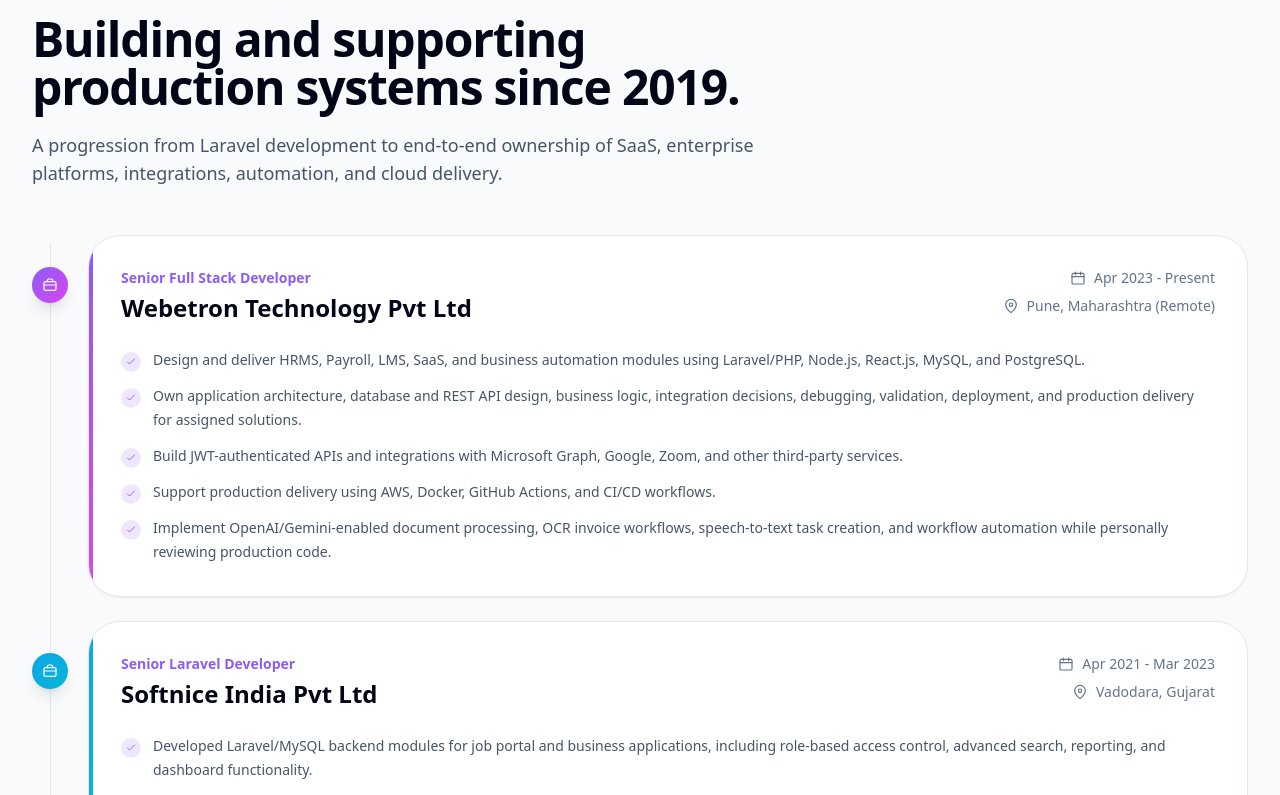
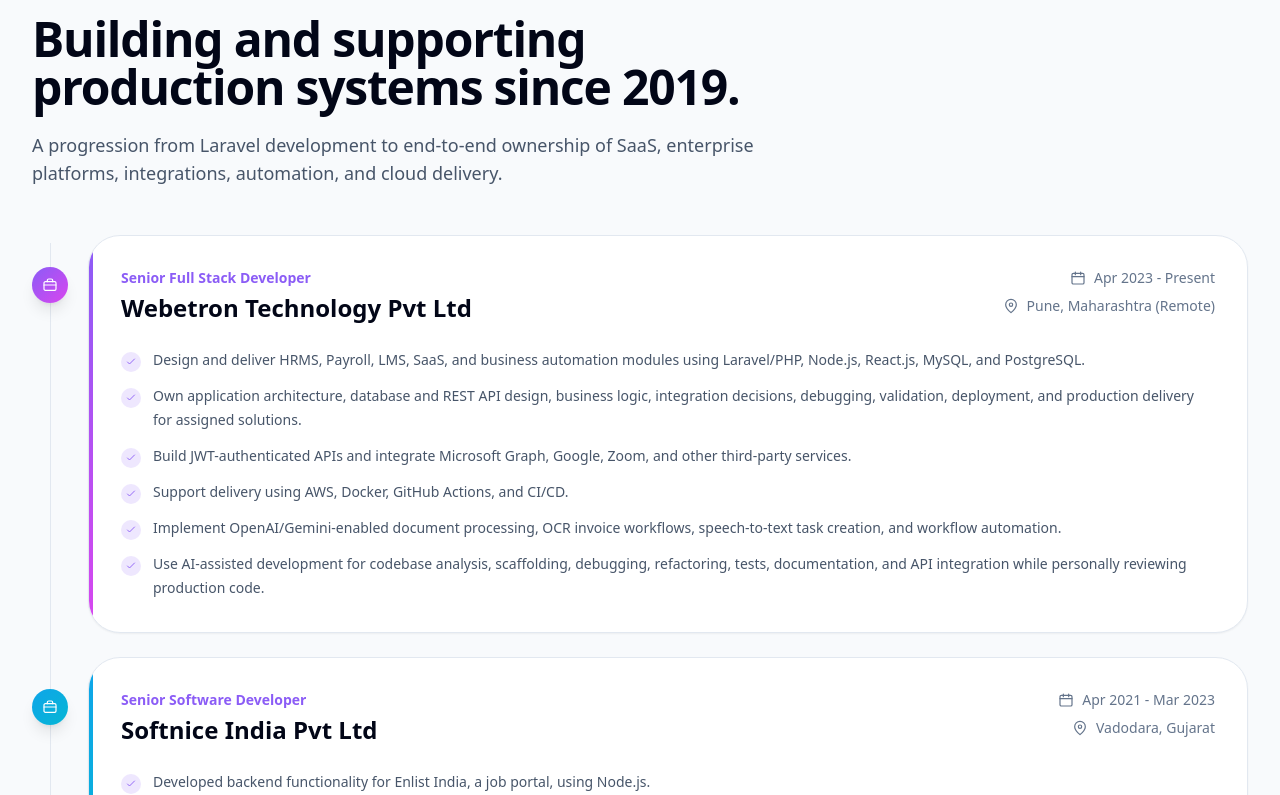
Before and after one commit to nikhil3112/nikhil-portfolio, a React (Vite) app: page / in a window 1280 px wide. Shown: the part 2005-2800 px from the top of the page. Built offline with nearby package versions, Linux system fonts and the light colour scheme.

Commit message:
feat: upgrade portfolio content - add Enlist & QRFlyer projects, category filters, and impact metrics

```diff
--- a/src/portfolioData.js
+++ b/src/portfolioData.js
@@ -23,11 +23,18 @@
   linkedin: "https://www.linkedin.com/in/nikhil-anande-552197101/",
   avatar: "https://avatars.githubusercontent.com/u/55823957",
   resumeFile: "Nikhil_Anande_Resume_September_2026.pdf",
+  fullTimeCareerStart: 2019,
+  snapshot: [
+    "Own architecture, database, API, and business-logic decisions",
+    "Build SaaS and enterprise workflows across backend and frontend",
+    "Integrate cloud, Microsoft, payment, OCR, and LLM services",
+    "Review, validate, deploy, and support production delivery",
+  ],
 };
 
 export const highlights = [
   { value: yearsOfExperience, label: "Years in professional development" },
-  { value: "4", label: "Featured production case studies" },
+  { value: "6", label: "Featured production case studies" },
   { value: "Full-stack", label: "Architecture through deployment" },
   { value: "AI + SaaS", label: "Current engineering focus" },
 ];
@@ -91,6 +98,8 @@
     items: [
       "OpenAI / GPT",
       "Gemini",
+      "Claude",
+      "GitHub Copilot",
       "Tesseract OCR",
       "Speech-to-Text",
       "LLM Integration",
@@ -139,40 +148,45 @@
     points: [
       "Design and deliver HRMS, Payroll, LMS, SaaS, and business automation modules using Laravel/PHP, Node.js, React.js, MySQL, and PostgreSQL.",
       "Own application architecture, database and REST API design, business logic, integration decisions, debugging, validation, deployment, and production delivery for assigned solutions.",
-      "Build JWT-authenticated APIs and integrations with Microsoft Graph, Google, Zoom, and other third-party services.",
-      "Support production delivery using AWS, Docker, GitHub Actions, and CI/CD workflows.",
-      "Implement OpenAI/Gemini-enabled document processing, OCR invoice workflows, speech-to-text task creation, and workflow automation while personally reviewing production code.",
+      "Build JWT-authenticated APIs and integrate Microsoft Graph, Google, Zoom, and other third-party services.",
+      "Support delivery using AWS, Docker, GitHub Actions, and CI/CD.",
+      "Implement OpenAI/Gemini-enabled document processing, OCR invoice workflows, speech-to-text task creation, and workflow automation.",
+      "Use AI-assisted development for codebase analysis, scaffolding, debugging, refactoring, tests, documentation, and API integration while personally reviewing production code.",
     ],
   },
   {
     company: "Softnice India Pvt Ltd",
-    role: "Senior Laravel Developer",
+    role: "Senior Software Developer",
     period: "Apr 2021 - Mar 2023",
     location: "Vadodara, Gujarat",
     accent: "from-sky-500 to-cyan-500",
     points: [
-      "Developed Laravel/MySQL backend modules for job portal and business applications, including role-based access control, advanced search, reporting, and dashboard functionality.",
-      "Optimized database queries, joins, and indexes and maintained backend business logic for production Laravel applications.",
+      "Developed backend functionality for Enlist India, a job portal, using Node.js.",
+      "Developed backend modules for business applications using Laravel and MySQL.",
+      "Implemented role-based access control, advanced search, reporting, and dashboard functionality.",
+      "Optimized database queries, joins, and indexes, and maintained backend business logic for production Laravel applications.",
     ],
   },
   {
     company: "Weblogysphere Technology Pvt Ltd",
-    role: "Laravel Developer",
+    role: "Software Developer",
     period: "Sep 2020 - Apr 2021",
     location: "Vadodara, Gujarat",
     accent: "from-emerald-500 to-teal-500",
     points: [
-      "Developed API-driven Laravel applications with modular backend architecture.",
-      "Integrated Google, Microsoft, and Dropbox services into client applications.",
+      "Developed API-driven applications using Laravel and Node.js with modular backend architecture.",
+      "Integrated Google, Microsoft, and Dropbox services.",
     ],
   },
   {
     company: "WebbyButter Technology Pvt Ltd",
-    role: "Laravel Developer",
+    role: "Full Stack Developer",
     period: "Jan 2019 - Aug 2020",
     location: "Vadodara, Gujarat",
     accent: "from-amber-500 to-orange-500",
     points: [
+      "Project: QRFlyer | Worked on QRFlyer application development using Laravel for the backend and Angular for the frontend.",
+      "Project: Logistics Projects | Developed Angular application functionality and integrated RESTful APIs for logistics applications.",
       "Built enterprise applications using Laravel and Angular.",
       "Implemented JWT/OAuth2 authentication and financial/operational API modules.",
     ],
@@ -185,10 +199,12 @@
     title: "Identra Pro",
     subtitle: "Identity & Smart Attendance SaaS Platform",
     category: "SaaS Platform",
+    filterCategory: "saas",
+    metric: "Multi-tenant architecture • Automated smart attendance & subscription billing",
     accent: "from-violet-500 to-fuchsia-500",
     description:
       "A multi-tenant platform for identity management, smart attendance, ID cards, subscriptions, agent operations, tenant portals, and payments.",
-    tech: ["Laravel", "MySQL", "React.js", "REST APIs"],
+    tech: ["Laravel", "Node.js", "React.js", "MySQL", "REST APIs"],
     highlights: [
       "Multi-tenant SaaS architecture",
       "Identity, attendance, and ID-card workflows",
@@ -207,6 +223,8 @@
     title: "AI Factory Task Recorder",
     subtitle: "Speech-to-Text Workflow Automation",
     category: "AI Automation",
+    filterCategory: "ai",
+    metric: "Zero-touch data entry • Hands-free voice-to-task via MS Planner & Teams",
     accent: "from-cyan-500 to-blue-500",
     description:
       "A Hinglish voice-to-task workflow that converts spoken input into structured work items, reminders, and KPI tracking across Microsoft tools.",
@@ -236,6 +254,8 @@
     title: "OCR-Based AI Purchase & Invoice Dashboard",
     subtitle: "Document Intelligence & Operations",
     category: "AI + OCR",
+    filterCategory: "ai",
+    metric: "Automated OCR + LLM workflow • Anomaly flagging with AWS S3 storage",
     accent: "from-orange-500 to-rose-500",
     description:
       "An OCR and LLM-assisted invoice workflow that extracts structured purchasing data and surfaces anomalies from scanned documents.",
@@ -266,11 +286,14 @@
     title: "HRMS & Payroll + Enterprise LMS",
     subtitle: "Enterprise Workforce Platforms",
     category: "Enterprise Systems",
+    filterCategory: "enterprise",
+    metric: "Comprehensive workforce platform • Automated payroll & modular LMS",
     accent: "from-emerald-500 to-teal-500",
     description:
       "Enterprise modules for payroll, attendance, employee lifecycle management, learning, assessments, progress tracking, and administrative analytics.",
     tech: [
       "Laravel",
+      "Node.js",
       "React.js",
       "MySQL",
       "PostgreSQL",
@@ -290,6 +313,54 @@
       "Supported deployment and production delivery across cloud-hosted environments.",
     ],
   },
+  {
+    id: "enlist-india",
+    title: "Enlist India",
+    subtitle: "Job Portal & Candidate Matching Platform",
+    category: "Job Portal Platform",
+    filterCategory: "saas",
+    metric: "High-throughput candidate search • Optimized MySQL query indexing & RBAC",
+    accent: "from-blue-500 to-indigo-500",
+    description:
+      "A high-performance recruitment portal and candidate matching platform built with scalable Node.js backend services, advanced query filtering, recruiter pipelines, and role-based permissions.",
+    tech: ["Node.js", "Express.js", "Laravel", "MySQL", "REST APIs", "RBAC"],
+    highlights: [
+      "Candidate job search and application lifecycle",
+      "Advanced multi-criteria search and filter queries",
+      "Role-based access control for recruiters and candidates",
+      "Administrative dashboards and hiring metric reports",
+      "High-throughput query indexing and database optimization",
+    ],
+    engineering: [
+      "Engineered core backend APIs and services using Node.js and Express.",
+      "Designed relational schemas and optimized complex MySQL joins and indexes for rapid search.",
+      "Implemented role-based authorization layers and candidate application pipelines.",
+    ],
+  },
+  {
+    id: "qrflyer",
+    title: "QRFlyer",
+    subtitle: "Dynamic QR Code & Marketing Flyer Platform",
+    category: "Marketing Automation",
+    filterCategory: "enterprise",
+    metric: "Dynamic QR flyer engine • Real-time scan tracking & marketing analytics",
+    accent: "from-amber-500 to-rose-500",
+    description:
+      "A full-stack marketing application for generating, customizing, and managing dynamic trackable QR codes and promotional flyers with campaign analytics and high-speed export.",
+    tech: ["Laravel", "Angular", "PHP", "MySQL", "RESTful APIs", "JWT"],
+    highlights: [
+      "Dynamic QR code generation and instant flyer customization",
+      "Interactive Angular frontend for intuitive flyer layout design",
+      "Modular Laravel RESTful API backend architecture",
+      "Secure JWT and OAuth2 authentication and user management",
+      "Campaign engagement tracking, scan analytics, and asset export",
+    ],
+    engineering: [
+      "Developed full-stack architecture connecting Laravel backend with Angular client.",
+      "Designed RESTful APIs for flyer templates, asset generation, and authentication.",
+      "Implemented dynamic QR generation logic and database models for user campaigns.",
+    ],
+  },
 ];
 
 export const education = {
```
Also changed, not shown: src/App.jsx (+49 -4 lines).
